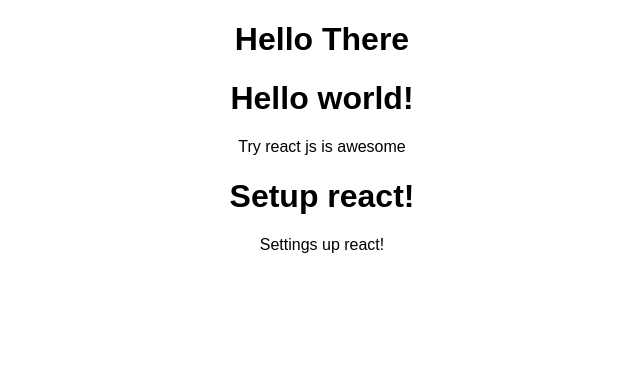
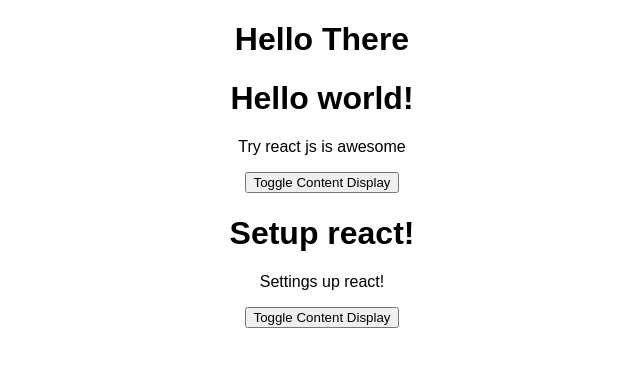
Before and after one commit to zulune/try-react, a React (Create React App) app: page / in a window 1280 px wide. Shown: the top 366 px of the page, without its empty margins (318-958 px from the left). Built offline with nearby package versions, Linux system fonts and the light colour scheme.

Commit message:
Toggle state

```diff
--- a/src/posts/PostDetail.js
+++ b/src/posts/PostDetail.js
@@ -4,7 +4,12 @@
   constructor (props) {
     super(props)
     this.titleWasClicked = this.titleWasClicked.bind(this)
+    this.toggleContent = this.toggleContent.bind(this)
+    this.state = {
+      showContent: true
+    }
   }
+
   titleWasClicked (event) {
   	event.preventDefault()
   	const {dataCallback} = this.props
@@ -12,12 +17,22 @@
       dataCallback('hello world!')
   	}
   }
+
+  toggleContent(event) {
+    event.preventDefault();
+    this.setState({
+      showContent: !this.state.showContent
+    })
+  }
+
   render () {
-  	const {post} = this.props
+    const {post} = this.props
+    const {showContent} = this.state
     return (
       <div>
         <h1 onClick={this.titleWasClicked}>{post.title}</h1>
-        <p>{post.content}</p>
+        { showContent === true ? <p>{post.content}</p> : ""}
+        <button onClick={this.toggleContent}>Toggle Content Display</button>
       </div>
     )
   }
```
